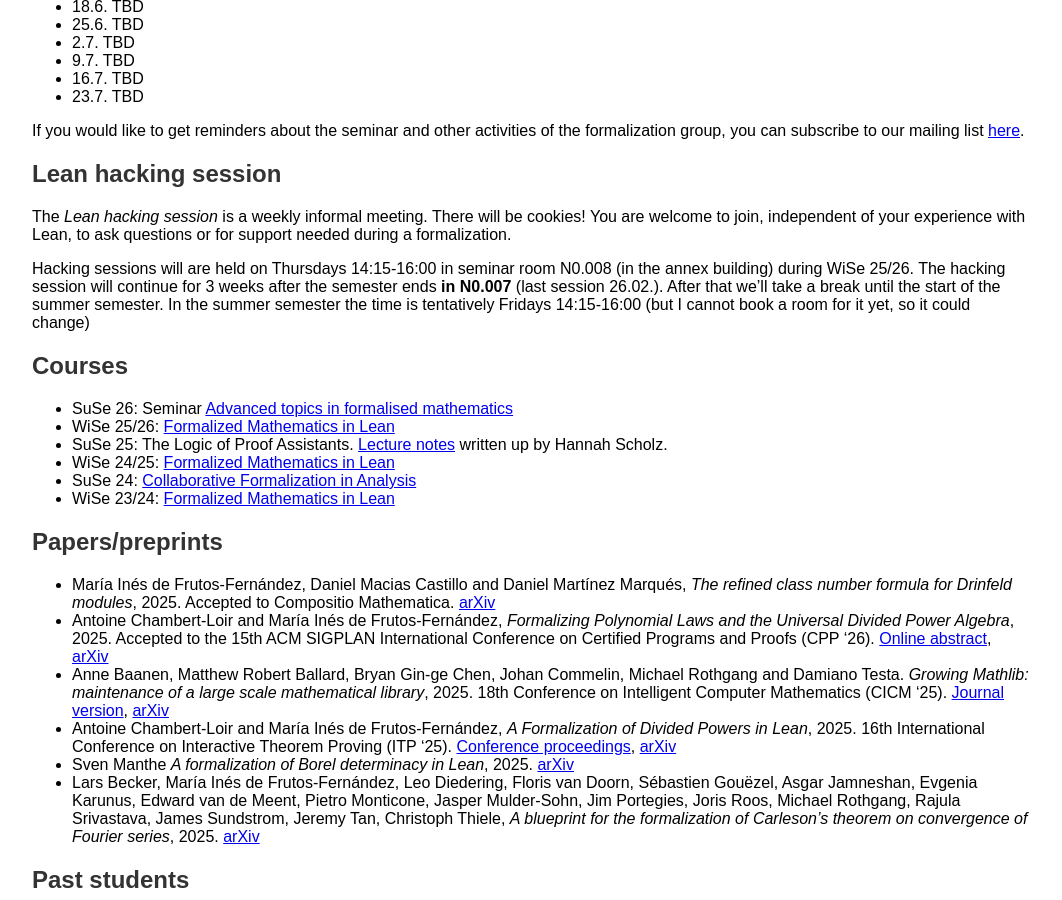
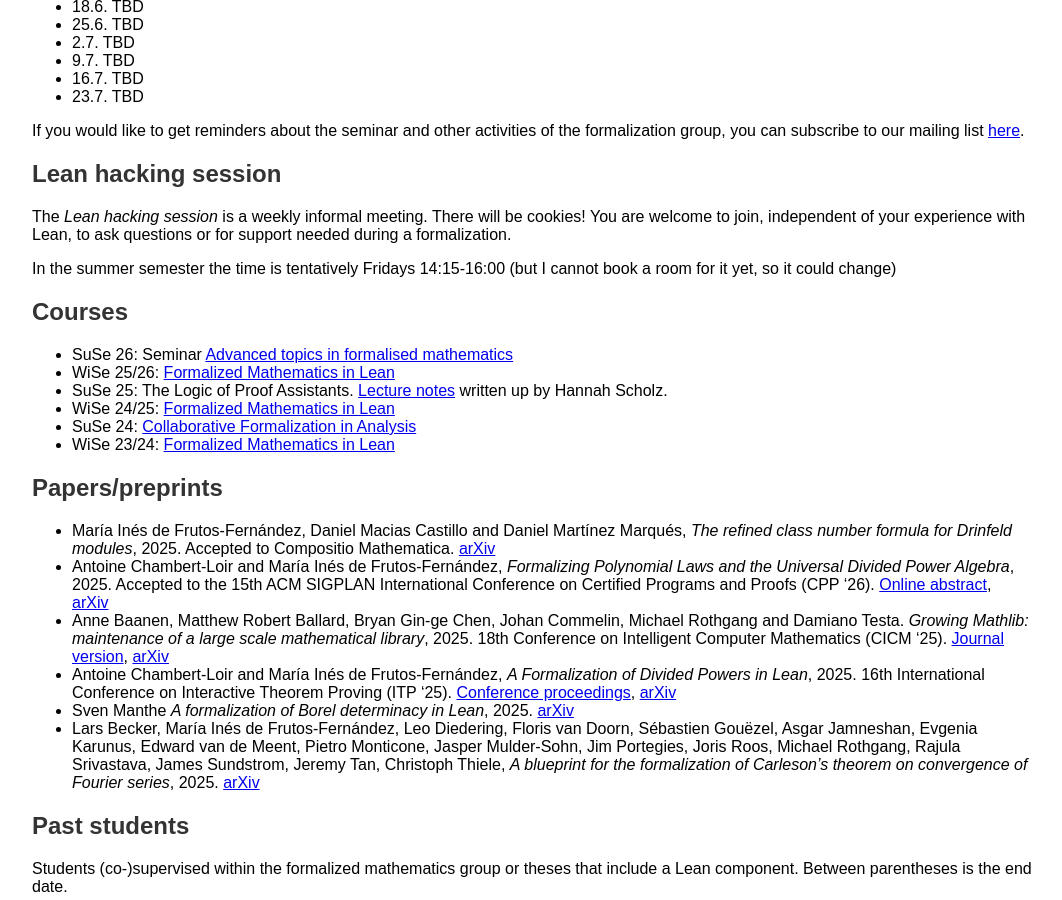
Before and after one commit to fpvandoorn/fpvandoorn.github.io, a Jekyll site: the page built from formalized-mathematics.md, in a window 1280 px wide and 900 px high, scrolled down 1024 px. Shown: the whole window, without its empty margins (108-1170 px from the left). Built offline with Jekyll 4.4.1, drawn with Linux system fonts in a browser that asks for light colours; our own code applies the rules of GitHub Pages for plain Markdown files.

Commit message:
remove stuff

```diff
--- a/formalized-mathematics.md
+++ b/formalized-mathematics.md
@@ -70,9 +70,7 @@
 
 The *Lean hacking session* is a weekly informal meeting. There will be cookies! You are welcome to join, independent of your experience with Lean, to ask questions or for support needed during a formalization.
 
-Hacking sessions will are held on Thursdays 14:15-16:00 in seminar room N0.008 (in the annex building) during WiSe 25/26.
-The hacking session will continue for 3 weeks after the semester ends **in N0.007** (last session 26.02.).
-After that we'll take a break until the start of the summer semester. In the summer semester the time is tentatively Fridays 14:15-16:00 (but I cannot book a room for it yet, so it could change)
+In the summer semester the time is tentatively Fridays 14:15-16:00 (but I cannot book a room for it yet, so it could change)
 
 ## Courses
 
```
